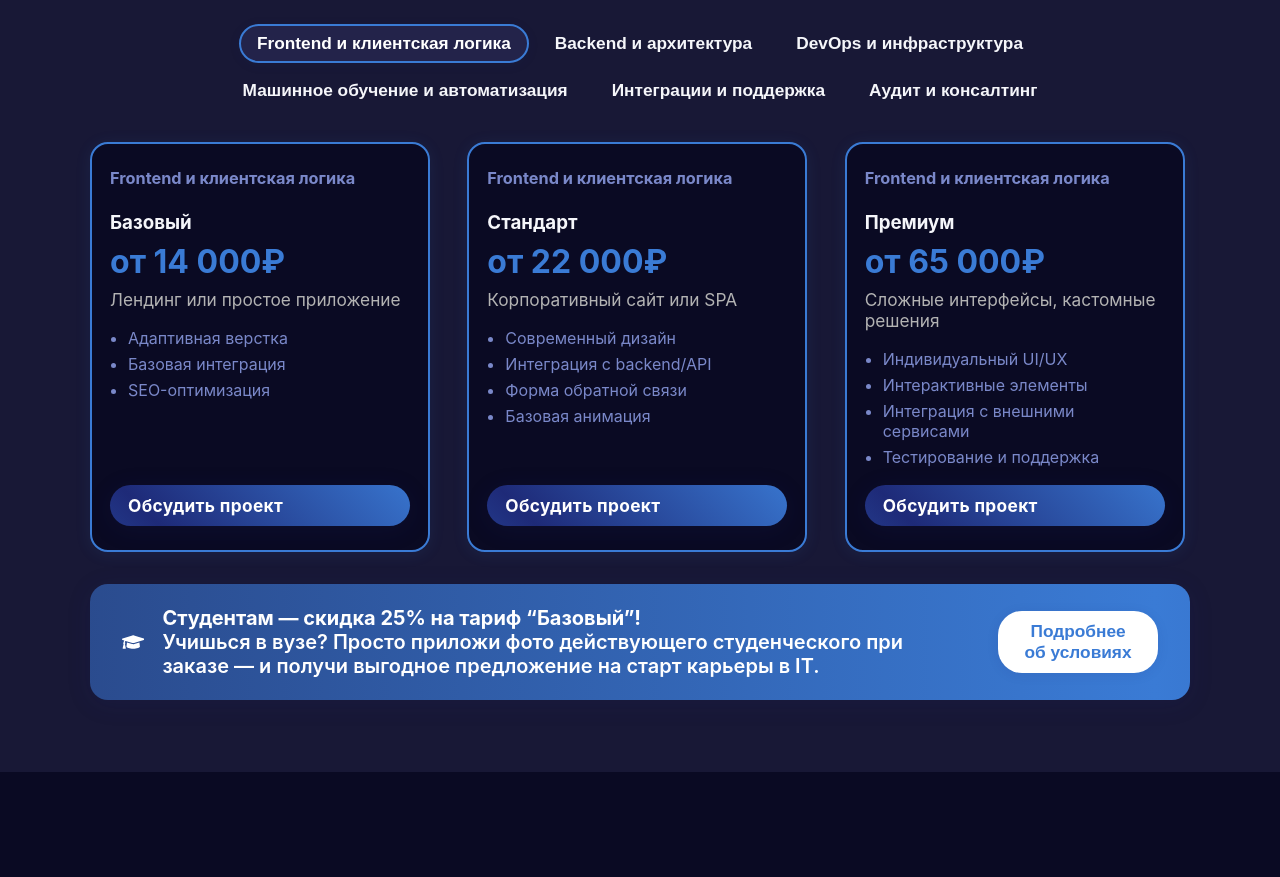
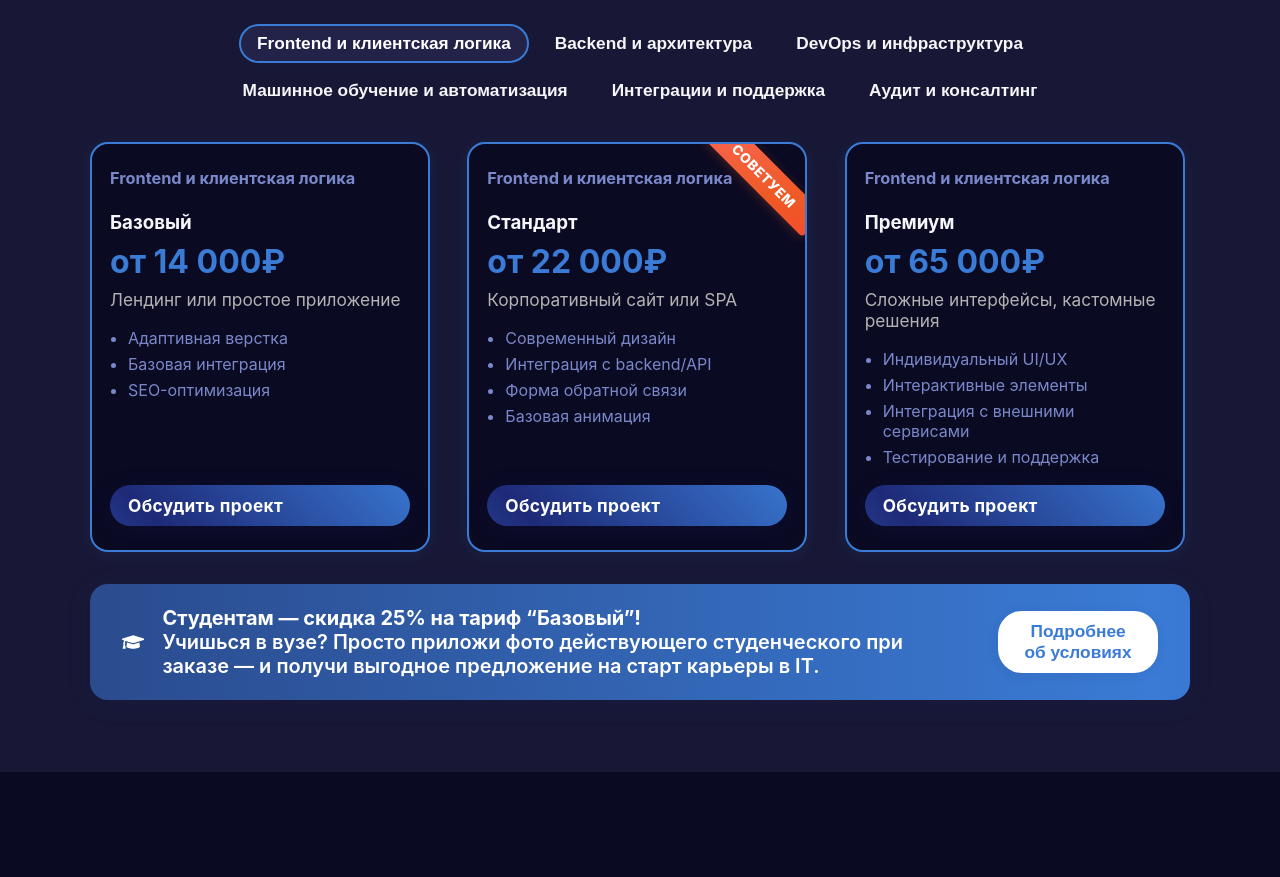
Before and after one commit to simbioz-tech/simbioz-site, a React (Vite) app in the folder simbioz-landing/: page / in a window 1280 px wide. Shown: the part 2100-2977 px from the top of the page. Built offline with nearby package versions, Linux system fonts and the light colour scheme; the HTML template or start-up script is replaced by a standard one.

Commit message:
Add recommend ribbon for popular pricing card with animated gradient
Co-authored-by: simbioztech <simbioztech@yandex.ru>

```diff
--- a/simbioz-landing/src/components/Prices.jsx
+++ b/simbioz-landing/src/components/Prices.jsx
@@ -35,6 +35,40 @@ const CardGrid = styled.div`
     grid-auto-rows: 1fr;
   }
 `;
+const RecommendRibbon = styled.div`
+  position: absolute;
+  top: 16px;
+  right: -28px;
+  transform: rotate(45deg);
+  background: linear-gradient(135deg, #ff6b6b 0%, #ee5a24 50%, #ff3838 100%);
+  background-size: 200% 100%;
+  animation: recommendGradientShift 3s ease-in-out infinite;
+  color: #fff;
+  font-weight: 800;
+  font-size: 0.85rem;
+  padding: 8px 28px;
+  border-radius: 4px;
+  box-shadow: 0 2px 12px 0 rgba(238, 90, 36, 0.25);
+  letter-spacing: 0.05em;
+  z-index: 10;
+  user-select: none;
+  text-align: center;
+  text-transform: uppercase;
+  @keyframes recommendGradientShift {
+    0% { background-position: 0% 50%; }
+    50% { background-position: 100% 50%; }
+    100% { background-position: 0% 50%; }
+  }
+  @media (max-width: 700px) {
+    font-size: 0.7rem;
+    padding: 6px 22px;
+    border-radius: 3px;
+    top: 18px;
+    right: -26px;
+    transform: rotate(45deg);
+  }
+`;
+
 const HitRibbon = styled.div`
   position: absolute;
   top: 14px;
@@ -647,6 +681,7 @@ const Prices = () => {
                     animate={controls[i]}
                     transition={{ duration: 0.7, ease: 'easeOut' }}
                 >
+                  {p.popular && <RecommendRibbon>Советуем</RecommendRibbon>}
                   <CardContent>
                     <div style={{ fontWeight: 700, color: '#7a88c9', marginBottom: 4, fontSize: '1.02rem' }}>{p.section}</div>
                     <h3 style={{ marginBottom: 8 }}>{p.title}</h3>
```
